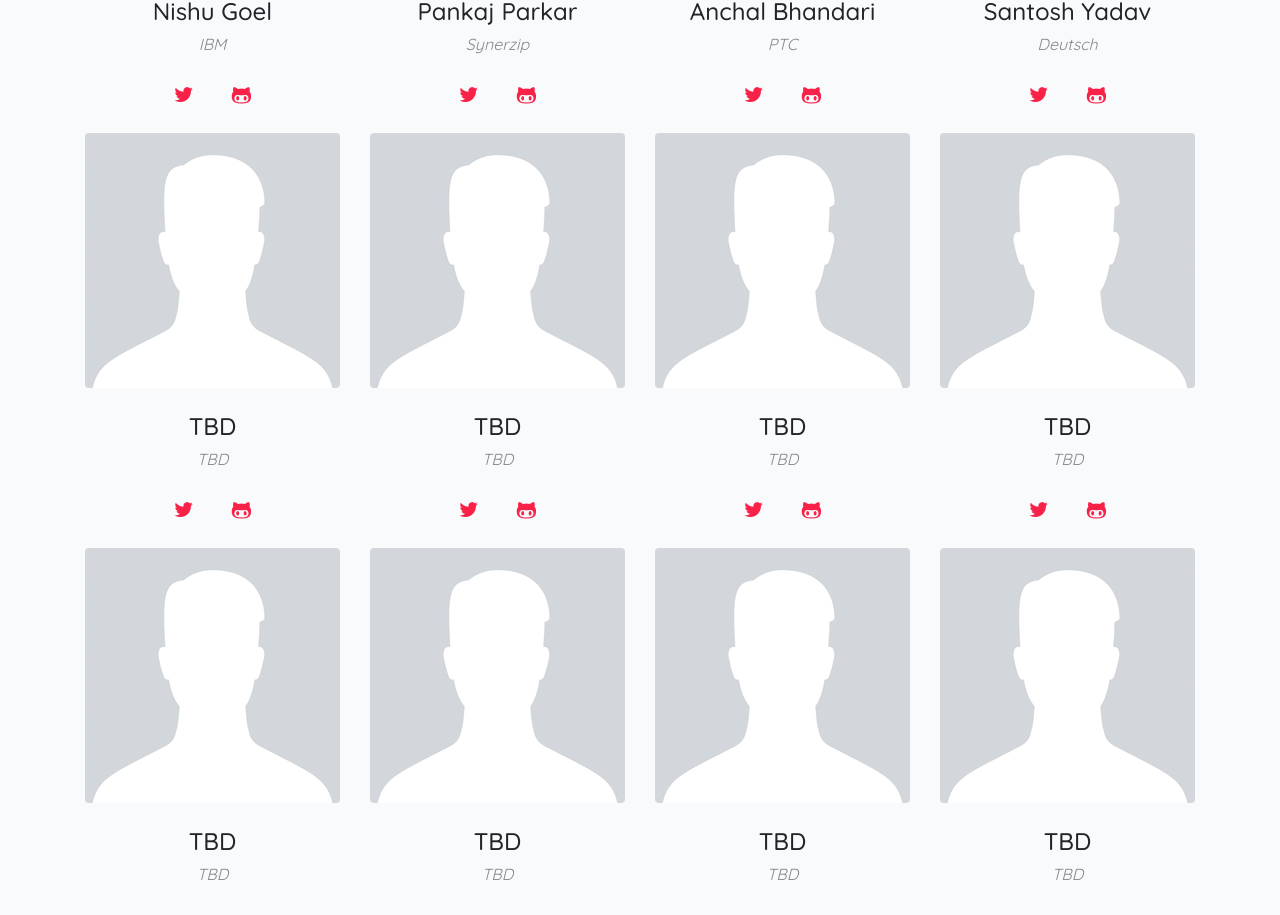
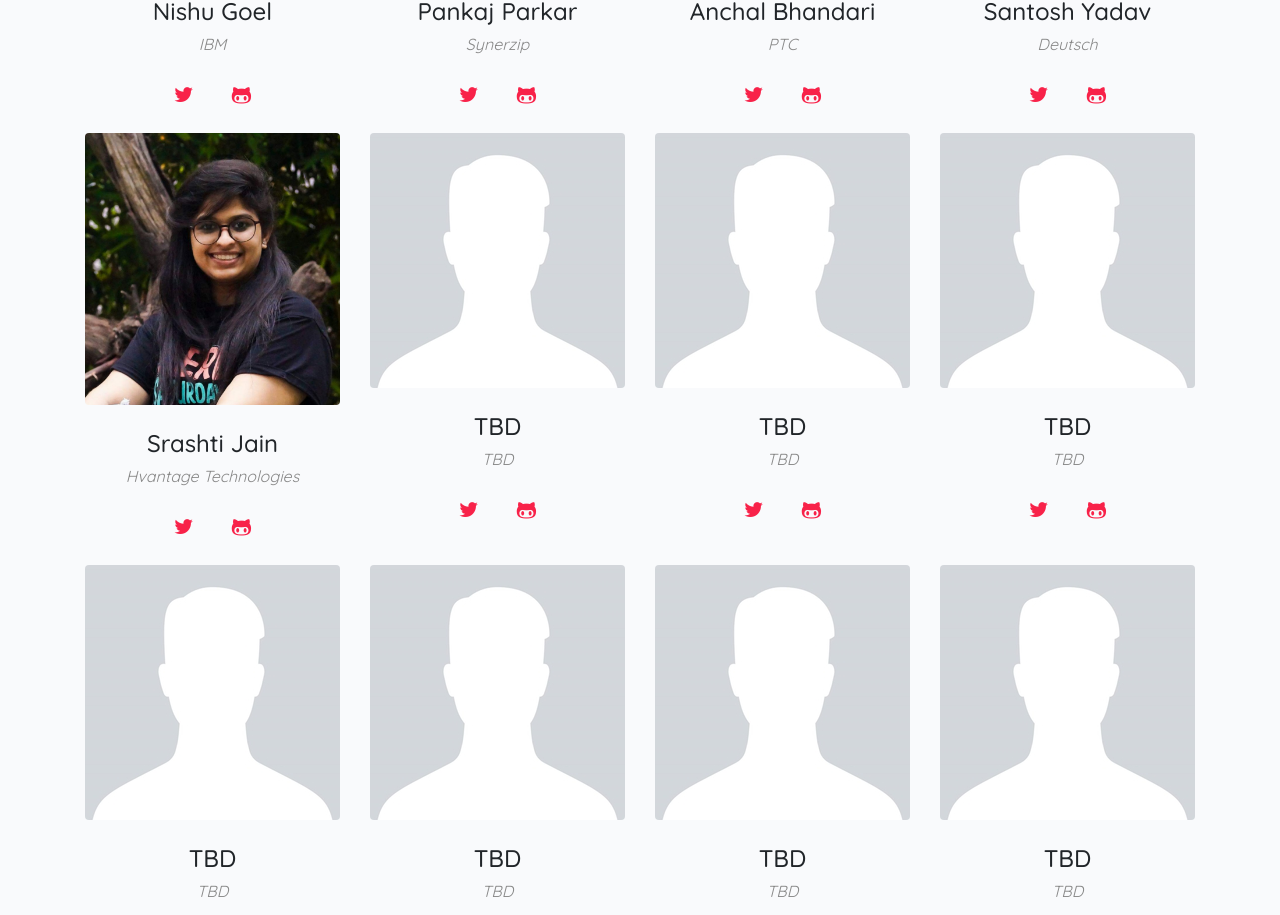
Before and after one commit to ngsrilanka/ngSrilanka-2019, an Angular app: page / in a window 1280 px wide. Shown: the part 2147-3062 px from the top of the page. Built offline with nearby package versions, Linux system fonts and the light colour scheme.

Commit message:
speaker update

```diff
--- a/src/app/components/speakers/speakers.component.ts
+++ b/src/app/components/speakers/speakers.component.ts
@@ -15,7 +15,7 @@ export class SpeakersComponent implements OnInit {
     new Speaker('Pankaj Parkar', 'Synerzip','','','pankajparkar.jpg' ),
     new Speaker('Anchal Bhandari', 'PTC','','','anchal.jpg' ),
     new Speaker('Santosh Yadav', 'Deutsch','','','santoshyadav.jpg' ),
-    new Speaker('TBD', 'TBD','','','speaker-default.jpg' ),
+    new Speaker('Srashti Jain', 'Hvantage Technologies','srashtisj','','srashti.jpg' ),
     new Speaker('TBD', 'TBD','','','speaker-default.jpg' ),
     new Speaker('TBD', 'TBD','','','speaker-default.jpg' ),
     new Speaker('TBD', 'TBD','','','speaker-default.jpg' ),
```
Also changed, not shown: src/assets/images/speakers/srashti.jpg (renamed from src/assets/images/speakers/srasthi.jpg).
